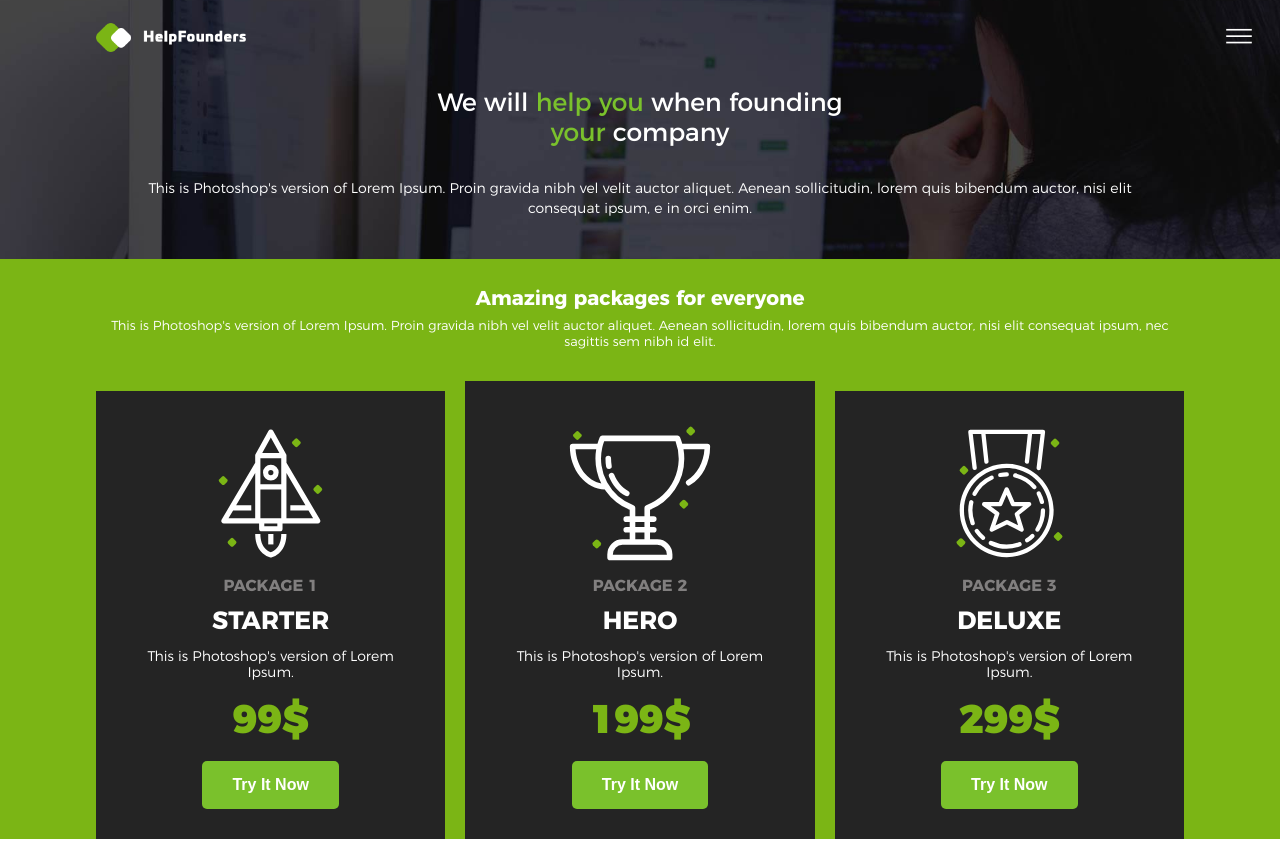
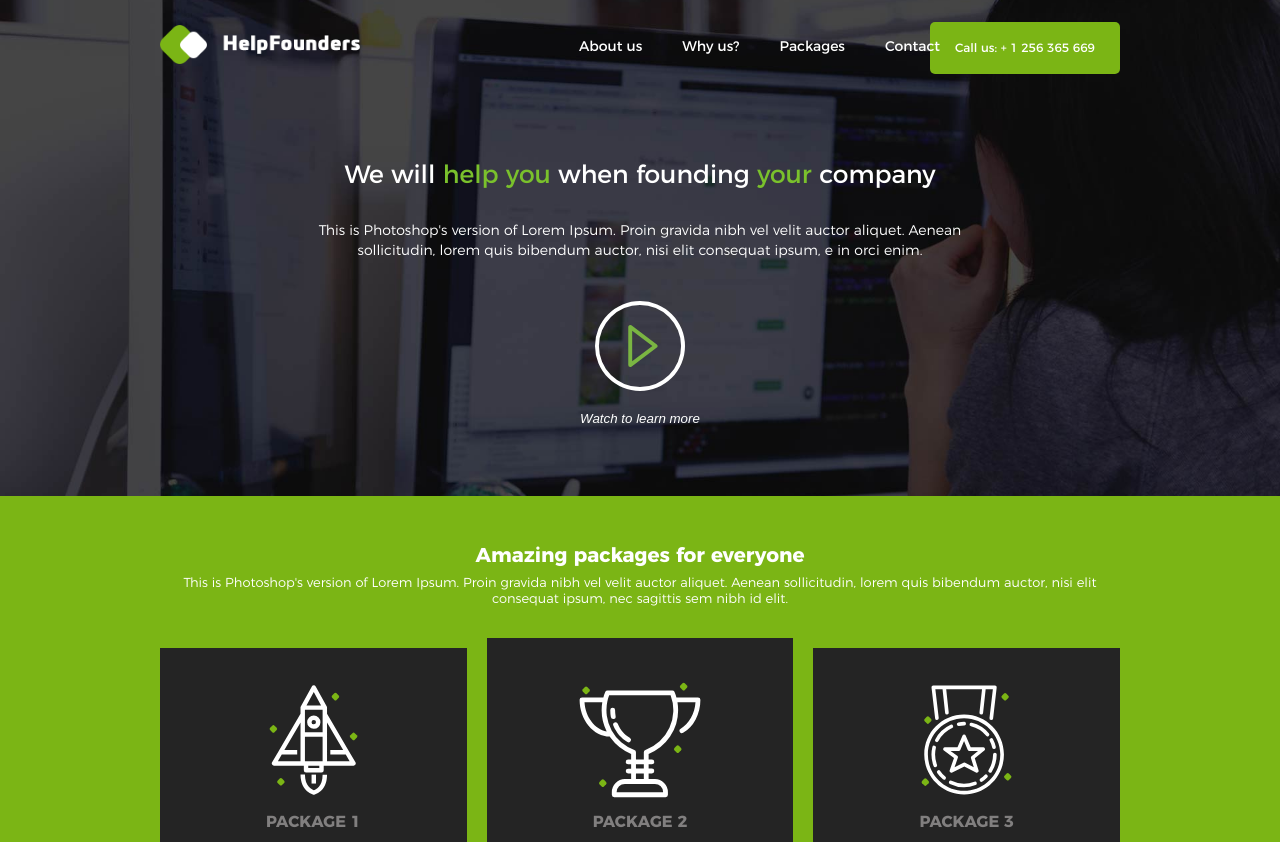
Before and after one commit to k-krusiec/layouts, a website: page layout004/app/index.html in a window 1280 px wide. Shown: the top 842 px of the page. Drawn offline with nearby package versions, Linux system fonts and the light colour scheme; files that its build step writes are made by us from their sources.

Commit message:
added media queries for 1024px

```diff
--- a/layout004/app/index.html
+++ b/layout004/app/index.html
@@ -13,7 +13,7 @@
 
     <header>
       <nav class="main-navigation" aria-label="main-navigation">
-        <ul class="hidden">
+        <ul class="hidden-x">
           <li>
             <a href="#">About us</a>
           </li>
@@ -41,12 +41,14 @@
       </nav>
       <div class="main-width">
         <a class="page-logo" href="#"><img src="./images/page_logo.png" alt=""></a>
-        <div class="phone-number">Call us : + 1 256 365 669</div>
+        <div class="phone-number">Call us: + 1 256 365 669</div>
         <h1>We will <span>help you</span> when founding <span>your</span> company</h1>
         <p class="header-info">This is Photoshop's version  of Lorem Ipsum. Proin gravida nibh vel velit auctor aliquet. Aenean sollicitudin, lorem quis bibendum auctor, nisi elit consequat ipsum, e in orci enim.</p>
         <button class="play-btn" type="button">
-          <img src="./images/play_btn.svg">
-          Watch to learn more
+          <p>
+            <img src="./images/play_btn.svg">
+            Watch to learn more
+          </p>
         </button>
       </div>
     </header>
--- a/layout004/app/scss/partials/_header.scss
+++ b/layout004/app/scss/partials/_header.scss
@@ -13,6 +13,7 @@ header {
 
     ul {
       margin: 50px 20px;
+      display: none;
       li {
         list-style: none;
         padding: 10px;
@@ -64,7 +65,11 @@ header {
   }
 
   .phone-number {
+    @include font-settings (inherit, 1.2rem, 400);
     display: none;
+    background: $dark-green;
+    padding: 20px 25px;
+    border-radius: 5px;
   }
 
   h1 {
@@ -86,5 +91,18 @@ header {
 
   .play-btn {
     display: none;
+    background: none;
+    border: none;
+    color: $white;
+    font-style: italic;
+    margin: 0 auto;
+    p {
+      display: flex;
+      flex-flow: column;
+    }
+    img {
+      margin: 0 auto 20px;
+      width: 30%;
+    }
   }
 }
--- a/layout004/app/scss/partials/_mediaqueries.scss
+++ b/layout004/app/scss/partials/_mediaqueries.scss
@@ -83,6 +83,10 @@
 }
 
 @media (min-width: 768px) {
+  .main-width {
+    width: 90%;
+  }
+
   header {
     h1 {
       @include font-settings (inherit, 2.5rem, 400);
@@ -209,3 +213,96 @@
     }
   }
 }
+
+@media (min-width: 1024px) {
+  .main-width {
+    width: 960px;
+    max-width: 100%;
+  }
+  header {
+    position: relative;
+    padding-bottom: 70px;
+    .main-navigation {
+      @include shadow-settings (0, 0, 0, 0, 0, 0, 0, 0);
+      background: transparent;
+      max-width: 75%;
+
+      ul {
+        display: flex;
+        justify-content: flex-end;
+        margin: 30px 0;
+
+        li {
+          border-bottom: none;
+          padding: 10px 20px;
+
+          a {
+            color: $white;
+            text-transform: none;
+            font-size: 1.4rem;
+          }
+        }
+      }
+    }
+    .hamburger-btn {
+      display: none;
+    }
+    .page-logo {
+      margin-top: 25px;
+
+      img {
+        width: 200px;
+      }
+    }
+    .phone-number {
+      display: block;
+      position: absolute;
+      right: 0;
+      top: 22px;
+    }
+    h1 {
+      margin-top: 60px;
+      span:last-of-type {
+        &::before {
+          content: '';
+          white-space: normal;
+        }
+      }
+    }
+    .header-info {
+      @include font-settings (inherit, 1.4rem, 300);
+      line-height: 2rem;
+      text-align: center;
+      width: 75%;
+      margin: 0 auto;
+    }
+    .play-btn {
+      display: block;
+    }
+  }
+
+  .packages-section {
+    padding: 50px 0 0;
+  }
+
+  .about-section,
+  .overview-section,
+  .clients-section,
+  footer {
+    padding: 50px 0;
+  }
+
+  .overview-section {
+    .overview-table {
+      tr th {
+        width: 200px;
+      }
+      tr:last-of-type td {
+
+        button {
+          padding: 15px 40px;
+        }
+      }
+    }
+  }
+}
```
